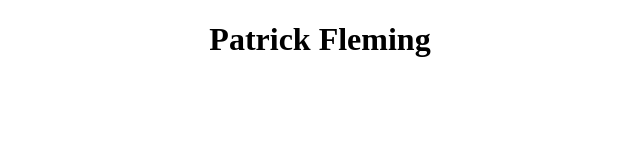
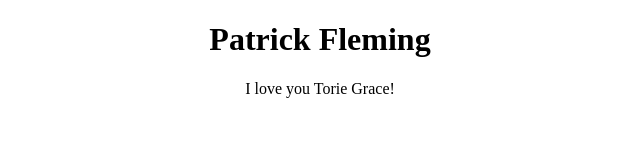
Before and after one commit to Splice09/southernsanta, a website: page index.html in a window 1280 px wide. Shown: the whole page, without its empty margins (320-960 px from the left). Drawn offline with Linux system fonts and the light colour scheme.

Commit message:
Fooling around

```diff
--- a/index.html
+++ b/index.html
@@ -7,6 +7,7 @@
 
 <body>
     <h1 style="text-align:center;">Patrick Fleming</h1>
+    <p style="text-align:center;">I love you Torie Grace!</p>
 </body>
 
 </html>
```
